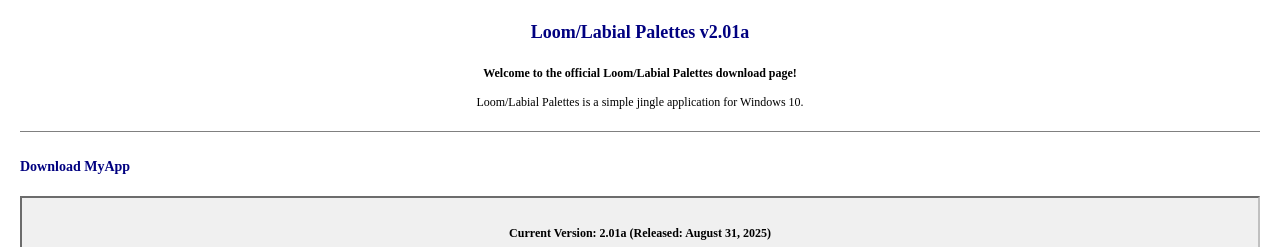
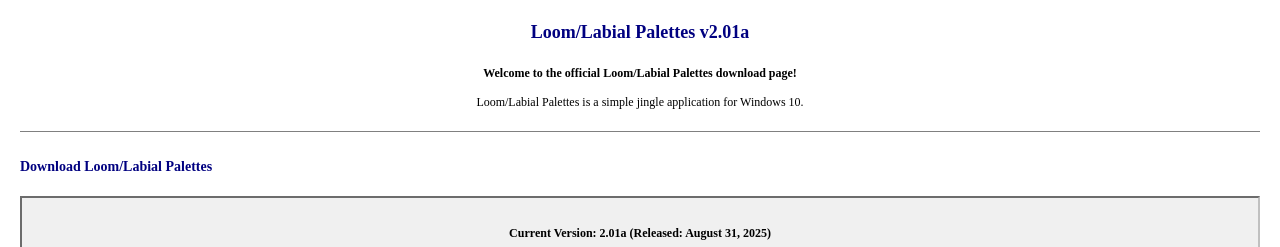
Before and after one commit to ImNotACoderAi/Loom-2.01a, a plain HTML site: page index.html in a window 1280 px wide. Shown: the top 247 px of the page. Drawn offline with Linux system fonts and the light colour scheme.

Commit message:
Update index.html

```diff
--- a/index.html
+++ b/index.html
@@ -103,7 +103,7 @@
 
 <hr>
 
-<h2>Download MyApp</h2>
+<h2>Download Loom/Labial Palettes</h2>
 
 <div class="download-box">
     <p><b>Current Version: 2.01a (Released: August 31, 2025)</b></p>
```
